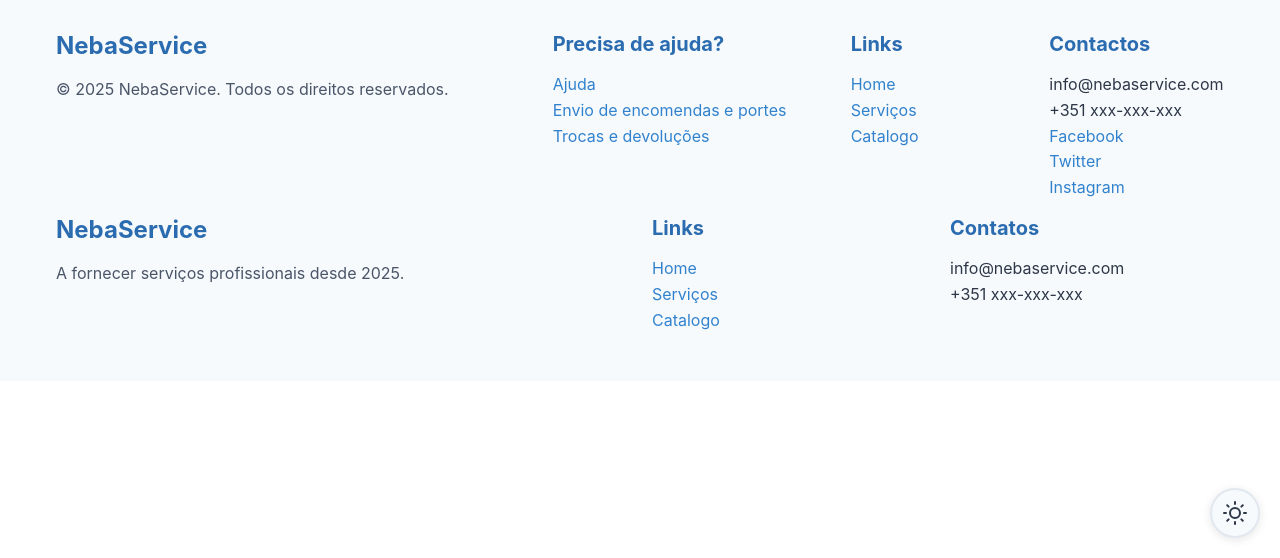
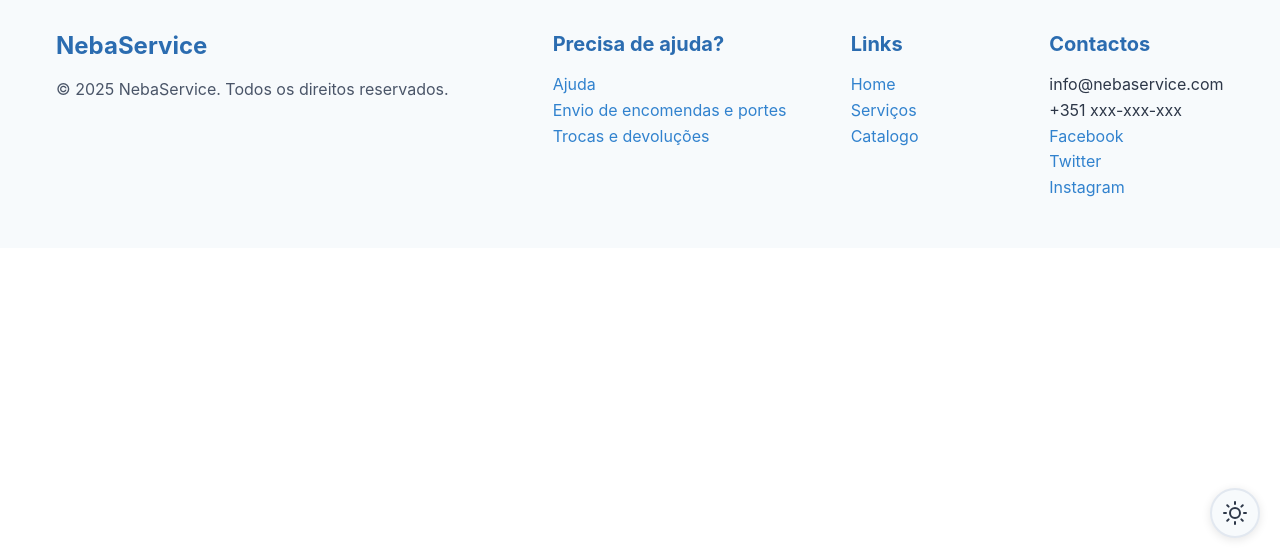
Before and after one commit to nyctopheliac/nebaservice, a PHP site: page /servicos.php in a window 1280 px wide. Shown: the part 242-800 px from the top of the page. Run offline with PHP 8.4, Linux system fonts and the light colour scheme.

Commit message:
servico devolta ao normal

```diff
--- a/servicos.php
+++ b/servicos.php
@@ -82,26 +82,6 @@
                 </ul>
             </div>
         </div>
-      <div class="row">
-        <div class="col-md-6">
-          <h4>NebaService</h4>
-          <p>A fornecer serviços profissionais desde 2025.</p>
-        </div>
-        <div class="col-md-3">
-          <h5>Links</h5>
-          <ul class="list-unstyled">
-            <li><a href="index.php">Home</a></li>
-            <li><a href="servicos.php">Serviços</a></li>
-            <li><a href="catalogo.php">Catalogo</a></li>
-          </ul>
-        </div>
-        <div class="col-md-3">
-          <h5>Contatos</h5>
-          <ul class="list-unstyled">
-            <li>info@nebaservice.com</li>
-            <li>+351 xxx-xxx-xxx</li>
-          </ul>
-        </div>
       </div>
     </div>
   </footer>
```
